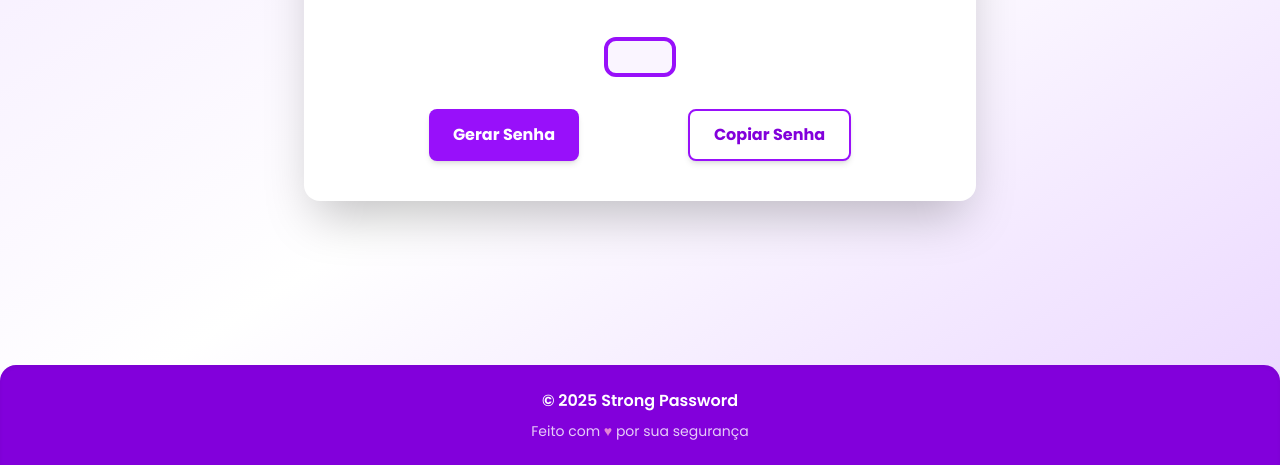
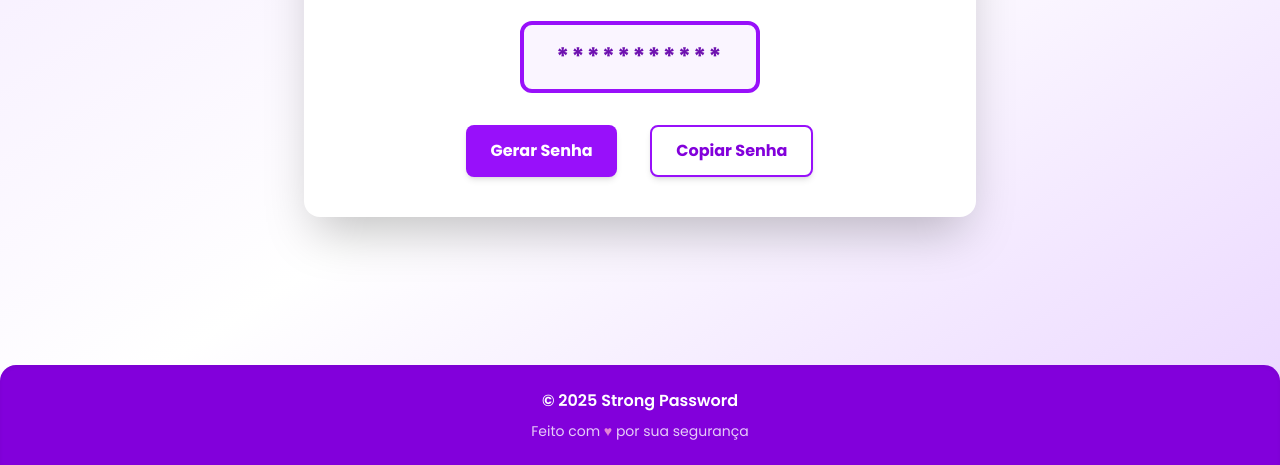
Before and after one commit to gabrielVolponi/app, a plain HTML site: page index.html in a window 1280 px wide. Shown: the part 335-800 px from the top of the page. Drawn offline with nearby package versions, Linux system fonts and the light colour scheme.

Commit message:
fix layout width for button container; adjust to 70% for better alignment

```diff
--- a/index.html
+++ b/index.html
@@ -27,10 +27,10 @@
         <p
           id="senhaGerada"
           class="mb-8 mt-4 font-bold text-2xl border-purple-600 px-8 py-4 border-4 rounded-xl bg-purple-50 text-purple-800 tracking-widest text-center transition-all duration-200"
-        >
+        >***********
 
         </p>
-        <div class="flex justify-evenly w-full gap-6">
+        <div class="flex justify-evenly w-7/10">
           <button
             class="bg-purple-600 hover:bg-purple-700 text-white border-none px-6 py-3 font-bold rounded-lg shadow-md transition-all duration-200 focus:outline-none focus:ring-2 focus:ring-purple-400"
             id="gerarSenha" onclick="exibirSenha()"
```
